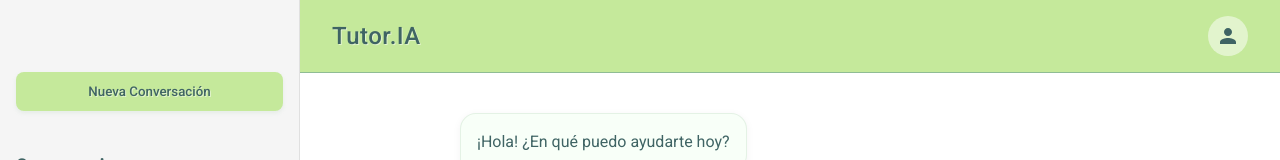
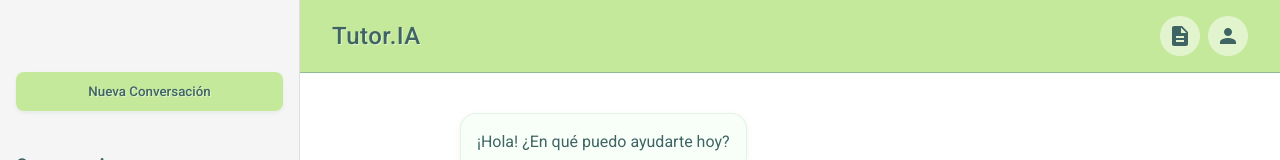
Before and after one commit to DanielDiazMartinez/ChatBotTutorVirtual, an Angular app in the folder frontend/: page /chat in a window 1280 px wide. Shown: the top 160 px of the page. Built offline with nearby package versions, Linux system fonts and the light colour scheme.

Commit message:
Refactor chat header buttons: reorganize user profile button and file button for improved layout and styling; enhance button hover and active states

```diff
--- a/frontend/src/app/features/student-view/components/chat-area/chat-area.component.html
+++ b/frontend/src/app/features/student-view/components/chat-area/chat-area.component.html
@@ -1,11 +1,18 @@
 <div class="chat-area-container">
   <div class="chat-header">
     <div class="chat-title">Tutor.IA</div>
-    <button class="user-profile-btn" (click)="goToLogin()">
-      <svg width="24" height="24" viewBox="0 0 24 24" fill="none" xmlns="http://www.w3.org/2000/svg">
-        <path d="M12 12C14.21 12 16 10.21 16 8C16 5.79 14.21 4 12 4C9.79 4 8 5.79 8 8C8 10.21 9.79 12 12 12ZM12 14C9.33 14 4 15.34 4 18V20H20V18C20 15.34 14.67 14 12 14Z" fill="currentColor"/>
-      </svg>
-    </button>
+    <div class="header-buttons">
+      <button class="header-btn file-btn" title="Archivos">
+        <svg width="24" height="24" viewBox="0 0 24 24" fill="none" xmlns="http://www.w3.org/2000/svg">
+          <path d="M14 2H6C4.9 2 4.01 2.9 4.01 4L4 20C4 21.1 4.89 22 5.99 22H18C19.1 22 20 21.1 20 20V8L14 2ZM16 18H8V16H16V18ZM16 14H8V12H16V14ZM13 9V3.5L18.5 9H13Z" fill="currentColor"/>
+        </svg>
+      </button>
+      <button class="header-btn user-profile-btn" (click)="goToLogin()" title="Perfil">
+        <svg width="24" height="24" viewBox="0 0 24 24" fill="none" xmlns="http://www.w3.org/2000/svg">
+          <path d="M12 12C14.21 12 16 10.21 16 8C16 5.79 14.21 4 12 4C9.79 4 8 5.79 8 8C8 10.21 9.79 12 12 12ZM12 14C9.33 14 4 15.34 4 18V20H20V18C20 15.34 14.67 14 12 14Z" fill="currentColor"/>
+        </svg>
+      </button>
+    </div>
   </div>
 
   <div class="messages-container" #messagesContainer>
--- a/frontend/src/app/features/student-view/components/chat-area/chat-area.component.scss
+++ b/frontend/src/app/features/student-view/components/chat-area/chat-area.component.scss
@@ -24,7 +24,13 @@
       text-shadow: 1px 1px 0 rgba(255, 255, 255, 0.5);
     }
 
-    .user-profile-btn {
+    .header-buttons {
+      display: flex;
+      gap: 0.5rem;
+      align-items: center;
+    }
+
+    .header-btn {
       width: 40px;
       height: 40px;
       border-radius: 50%;
@@ -39,6 +45,11 @@
 
       &:hover {
         background-color: rgba(255, 255, 255, 0.8);
+        transform: translateY(-1px);
+      }
+
+      &:active {
+        transform: translateY(0);
       }
     }
   }
```
